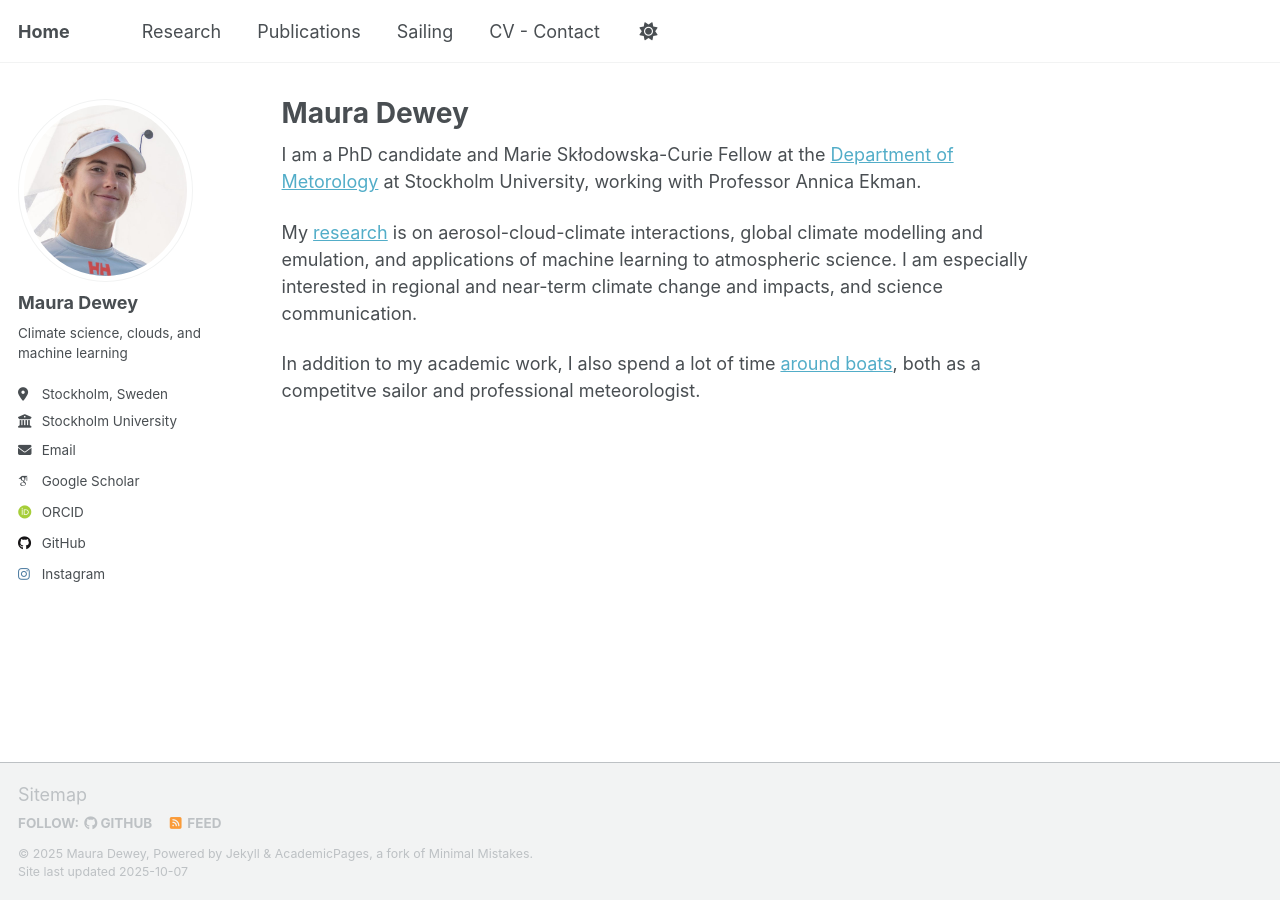
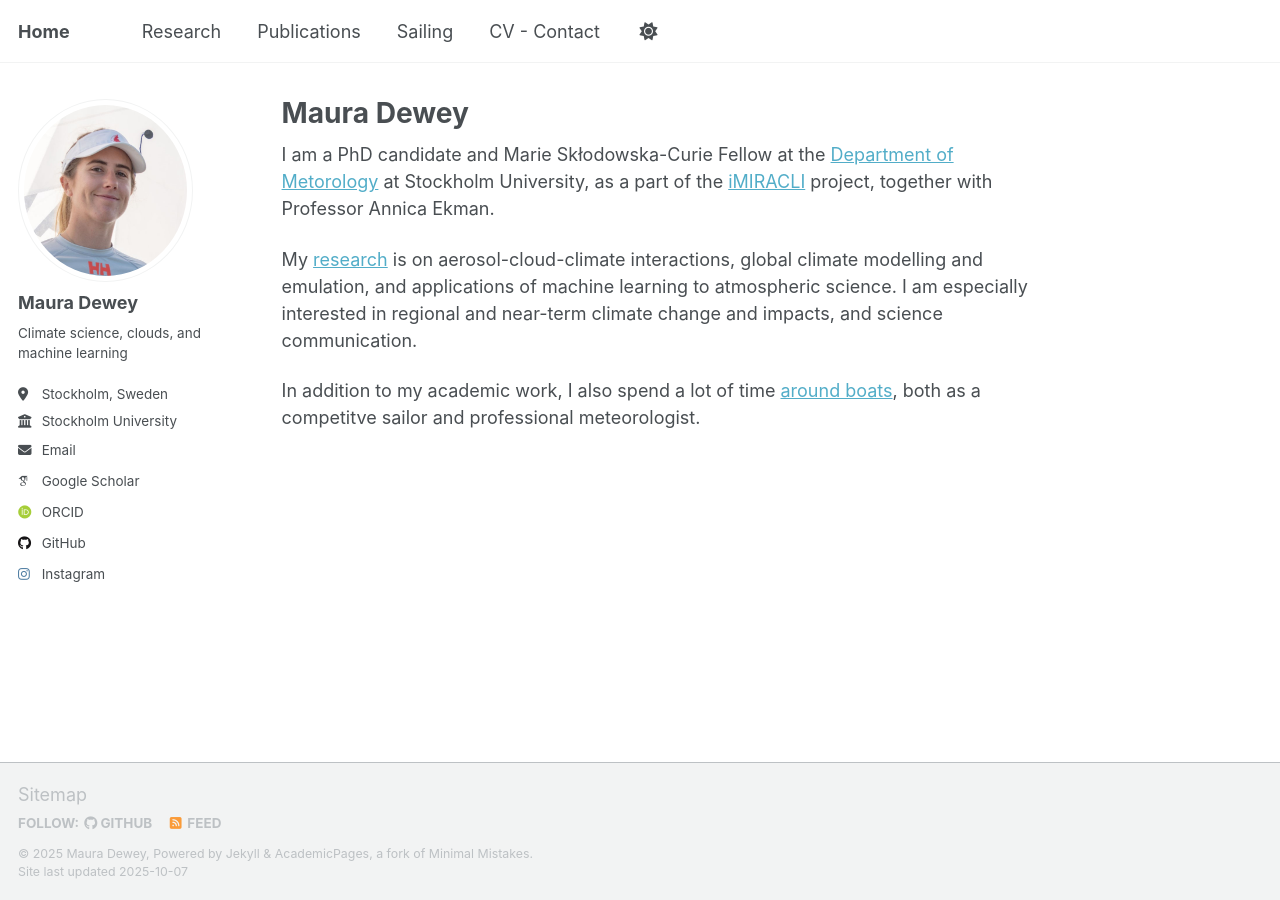
Before and after one commit to mauradewey/mauradewey.github.io, a Jekyll site: the page built from _pages/about.md, in a window 1280 px wide. Built offline with Jekyll 4.4.1, drawn with Linux system fonts in a browser that asks for light colours; some web fonts are replaced; a script that is not in the unit is left out.

Commit message:
adding iMIRACLI link

```diff
--- a/_pages/about.md
+++ b/_pages/about.md
@@ -7,8 +7,8 @@ redirect_from:
   - /about.html
 ---
 
-I am a PhD candidate and Marie Skłodowska-Curie Fellow at the [Department of Metorology](https://www.su.se/department-of-meteorology/) at Stockholm University, working with Professor Annica Ekman.
+I am a PhD candidate and Marie Skłodowska-Curie Fellow at the [Department of Metorology](https://www.su.se/department-of-meteorology/) at Stockholm University, as a part of the [iMIRACLI](https://imiracli.web.ox.ac.uk/) project, together with Professor Annica Ekman.
 
-My [research](https://mauradewey.github.io/research) is on aerosol-cloud-climate interactions, global climate modelling and emulation, and applications of machine learning to atmospheric science. I am especially interested in regional and near-term climate change and impacts, and science communication.
+My [research](https://mauradewey.github.io/research) is on aerosol-cloud-climate interactions, global climate modelling and emulation, and applications of machine learning to atmospheric science.  I am especially interested in regional and near-term climate change and impacts, and science communication.
 
 In addition to my academic work, I also spend a lot of time [around boats](https://mauradewey.github.io/sailing), both as a competitve sailor and professional meteorologist.
```
